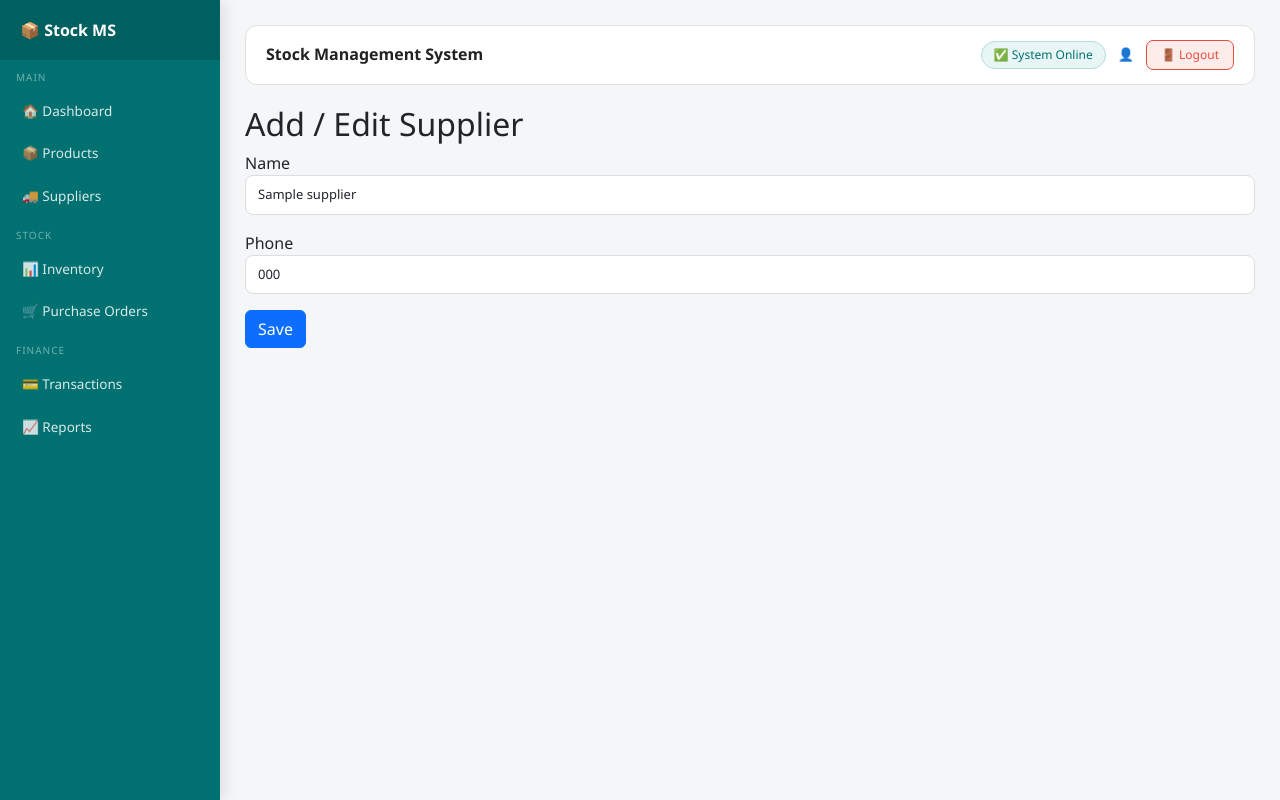
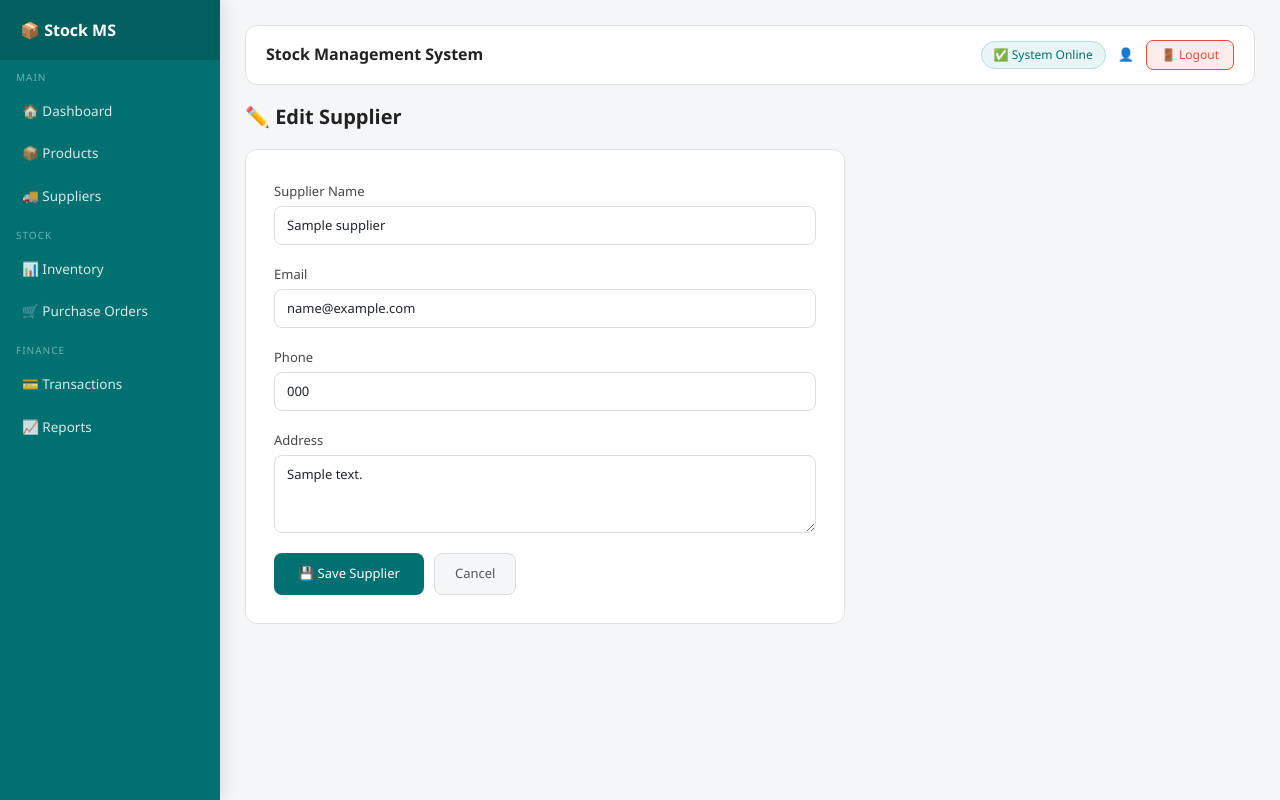
Before and after one commit to Oporicita/stock_mini, a Django app: page /suppliers/edit/1/ in a window 1280 px wide. Run offline with Django 5.2, Linux system fonts and the light colour scheme; tables that the repository leaves empty hold one stand-in row (values such as "Sample post").

Commit message:
Fixed all form templates - removed unicode escape codes

```diff
--- a/templates/suppliers/supplier_form.html
+++ b/templates/suppliers/supplier_form.html
@@ -1,27 +1,31 @@
 {% extends 'base.html' %}
-
 {% block content %}
-
-<h2>Add / Edit Supplier</h2>
-
+<div class="page-header">
+    <h1>{% if supplier %}✏️ Edit Supplier{% else %}➕ Add Supplier{% endif %}</h1>
+</div>
+<div class="form-card">
     <form method="POST">
         {% csrf_token %}
-
         <div class="mb-3">
-        <label>Name</label>
-        <input type="text" name="name" class="form-control"
-               value="{{ supplier.name|default:'' }}">
+            <label class="form-label">Supplier Name</label>
+            <input type="text" name="name" value="{{ supplier.name }}" class="form-control" placeholder="e.g. ABC Traders" required>
         </div>
-
         <div class="mb-3">
-        <label>Phone</label>
-        <input type="text" name="phone" class="form-control"
-               value="{{ supplier.phone|default:'' }}">
+            <label class="form-label">Email</label>
+            <input type="email" name="email" value="{{ supplier.email }}" class="form-control" placeholder="email@example.com">
         </div>
-
-    <button type="submit" class="btn btn-primary">
-        Save
-    </button>
+        <div class="mb-3">
+            <label class="form-label">Phone</label>
+            <input type="text" name="phone" value="{{ supplier.phone }}" class="form-control" placeholder="+1 234 567 8900">
+        </div>
+        <div class="mb-3">
+            <label class="form-label">Address</label>
+            <textarea name="address" class="form-control" rows="3" placeholder="Full address">{{ supplier.address }}</textarea>
+        </div>
+        <div style="display:flex;gap:10px;margin-top:20px;">
+            <button type="submit" class="btn-save">💾 Save Supplier</button>
+            <a href="/suppliers/" class="btn-cancel">Cancel</a>
+        </div>
     </form>
-
+</div>
 {% endblock %}
--- a/templates/transactions/transaction_form.html
+++ b/templates/transactions/transaction_form.html
@@ -26,10 +26,6 @@
             <input type="number" name="quantity" class="form-control" placeholder="0" required>
         </div>
         <div class="mb-3">
-            <label class="form-label">Amount ($)</label>
-            <input type="number" name="amount" class="form-control" step="0.01" placeholder="0.00" required>
-        </div>
-        <div class="mb-3">
             <label class="form-label">Note (optional)</label>
             <textarea name="note" class="form-control" rows="2" placeholder="Any notes..."></textarea>
         </div>
```
Lines whose indentation alone changed are shown as unchanged.
